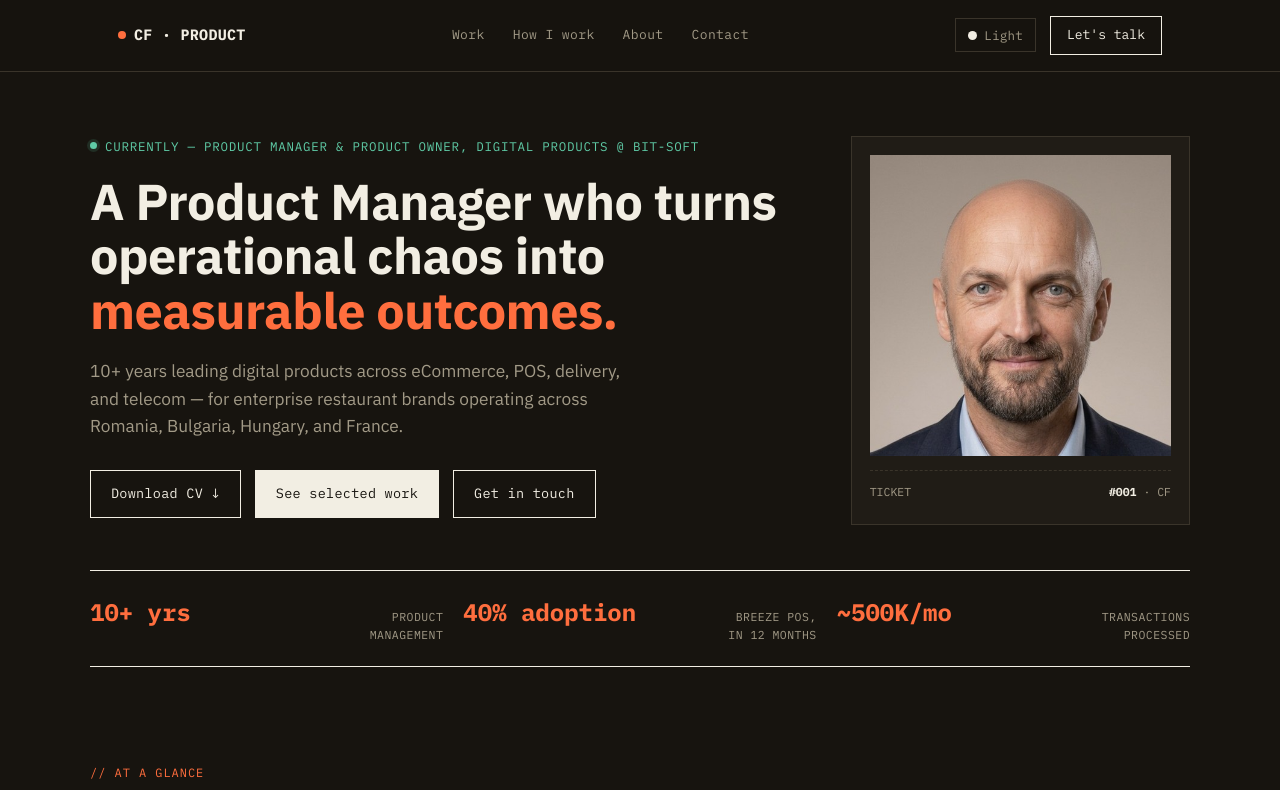
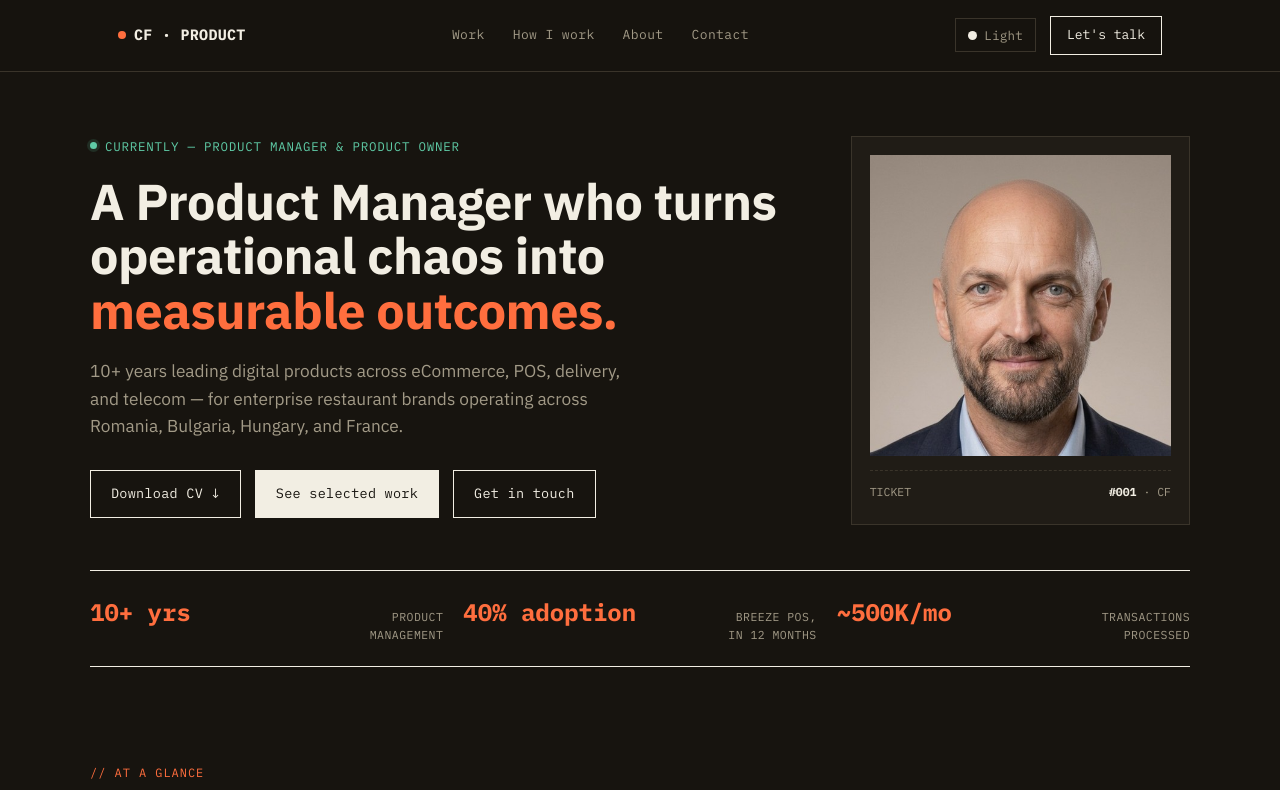
Before and after one commit to cristianfloristean-fx/cristian-floristean-pm, a plain HTML site: page index.html in a window 1280 px wide. Shown: the top 790 px of the page. Drawn offline with Linux system fonts and the light colour scheme.

Commit message:
Update index.html

```diff
--- a/index.html
+++ b/index.html
@@ -317,7 +317,7 @@
   <section class="hero wrap">
     <div class="hero-grid">
       <div>
-        <div class="eyebrow"><span class="pulse"></span>Currently — Product Manager &amp; Product Owner, Digital Products @ Bit-soft</div>
+        <div class="eyebrow"><span class="pulse"></span>Currently — Product Manager &amp; Product Owner</div>
         <h1 class="headline">A Product Manager who turns operational chaos into <span class="accent">measurable outcomes.</span></h1>
         <p class="sub">10+ years leading digital products across eCommerce, POS, delivery, and telecom — for enterprise restaurant brands operating across Romania, Bulgaria, Hungary, and France.</p>
         <div class="hero-ctas">
```
